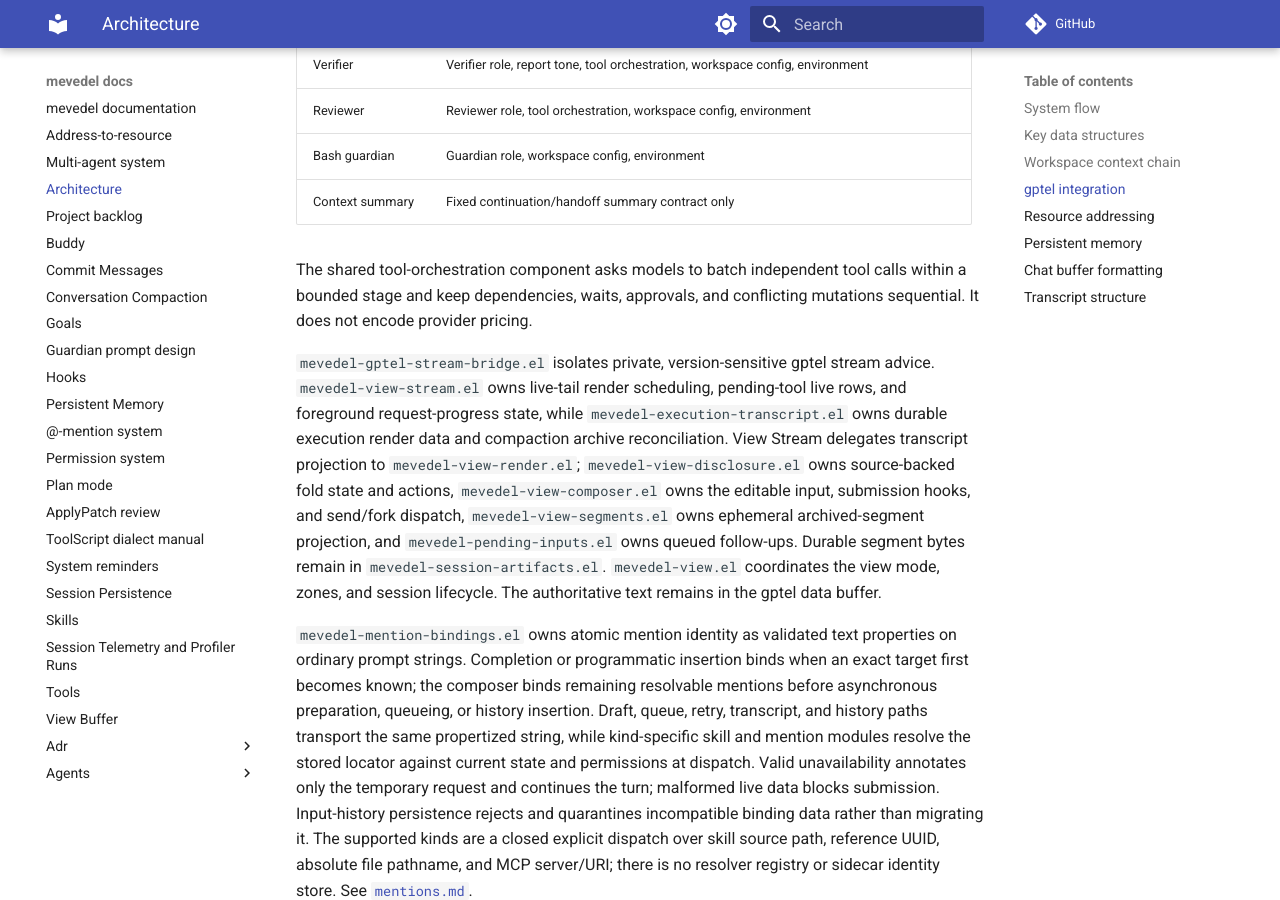
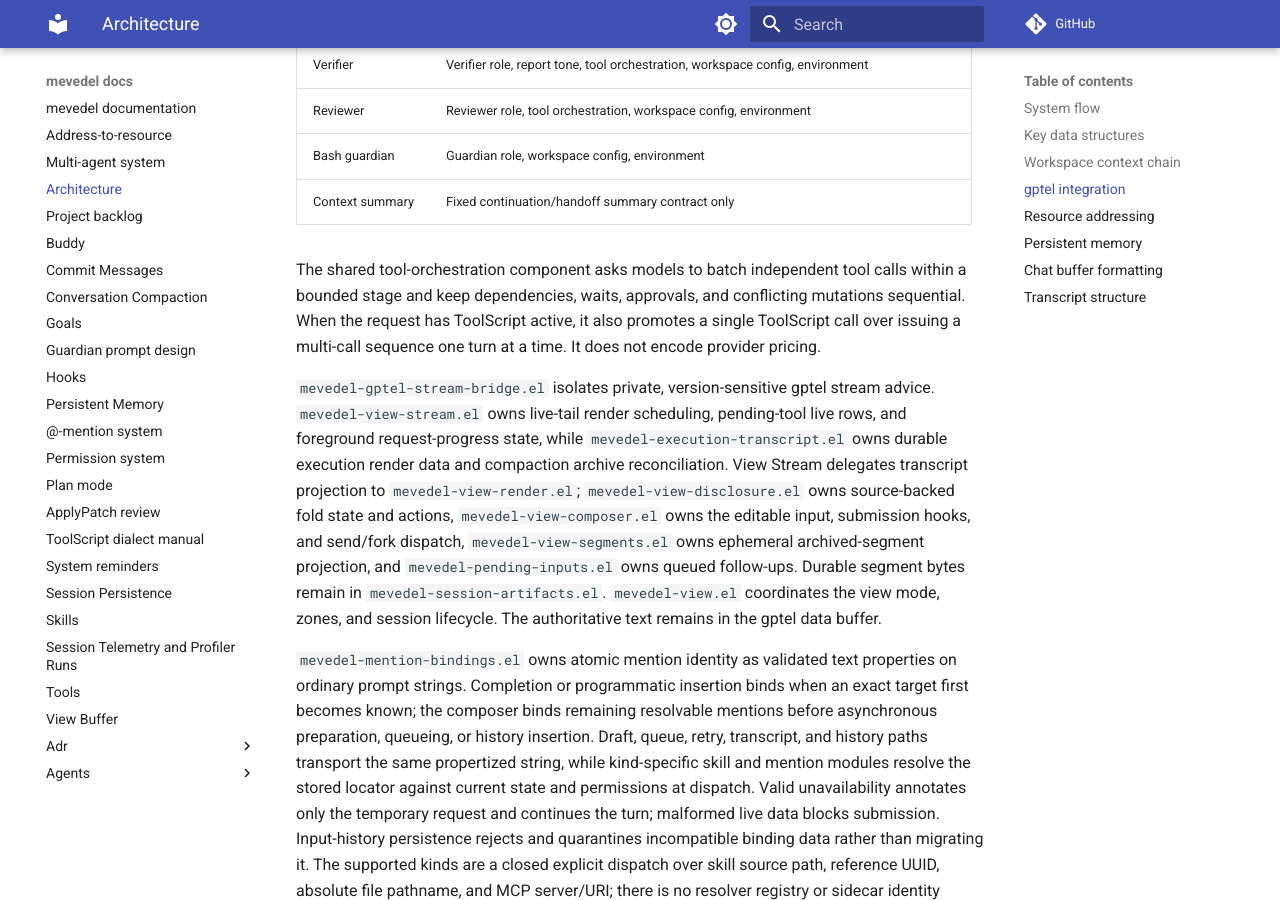
Before and after one commit to FrauH0lle/mevedel, an MkDocs documentation site: the page built from docs/architecture.md, in a window 1280 px wide and 900 px high, scrolled down 9176 px. Built offline with MkDocs 1.6.1 and Material for MkDocs 9.7.7, drawn with Linux system fonts in a browser that asks for light colours; comment, search, counter and statistics services are not loaded.

Commit message:
feat(system): Promote ToolScript in the system prompt
Programmatic tool calling was advertised only by the tool's own
description. The shared tool-orchestration component now promotes one
ToolScript call over issuing a multi-call sequence turn by turn, and
only when the request actually has the tool active, because the same
component also serves presets and agent profiles without it.

* mevedel-system.el (mevedel-system--ptc-guidance)
(mevedel-system--toolscript-active-p)
(mevedel-system--tool-orchestration-prompt): Fill the PTC_GUIDANCE
placeholder only when ToolScript is among the request buffer's active
tools.

* prompts/system/tool-orchestration.md: Add the PTC_GUIDANCE
placeholder.

* docs/architecture.md (Prompt profiles): Document the conditional
promotion.

* test/test-mevedel-system.el (mevedel-system--tool-orchestration-prompt):
Assert the promotion appears with the tool active and disappears
without it.

```diff
--- a/docs/architecture.md
+++ b/docs/architecture.md
@@ -412,7 +412,9 @@ The built-in selection is deliberate:
 
 The shared tool-orchestration component asks models to batch independent tool
 calls within a bounded stage and keep dependencies, waits, approvals, and
-conflicting mutations sequential. It does not encode provider pricing.
+conflicting mutations sequential. When the request has ToolScript active, it
+also promotes a single ToolScript call over issuing a multi-call sequence one
+turn at a time. It does not encode provider pricing.
 
 `mevedel-gptel-stream-bridge.el` isolates private, version-sensitive gptel
 stream advice. `mevedel-view-stream.el` owns live-tail render scheduling,
```
Also changed, not shown: prompts/system/tool-orchestration.md (+1 -1 lines), 2 other files.
